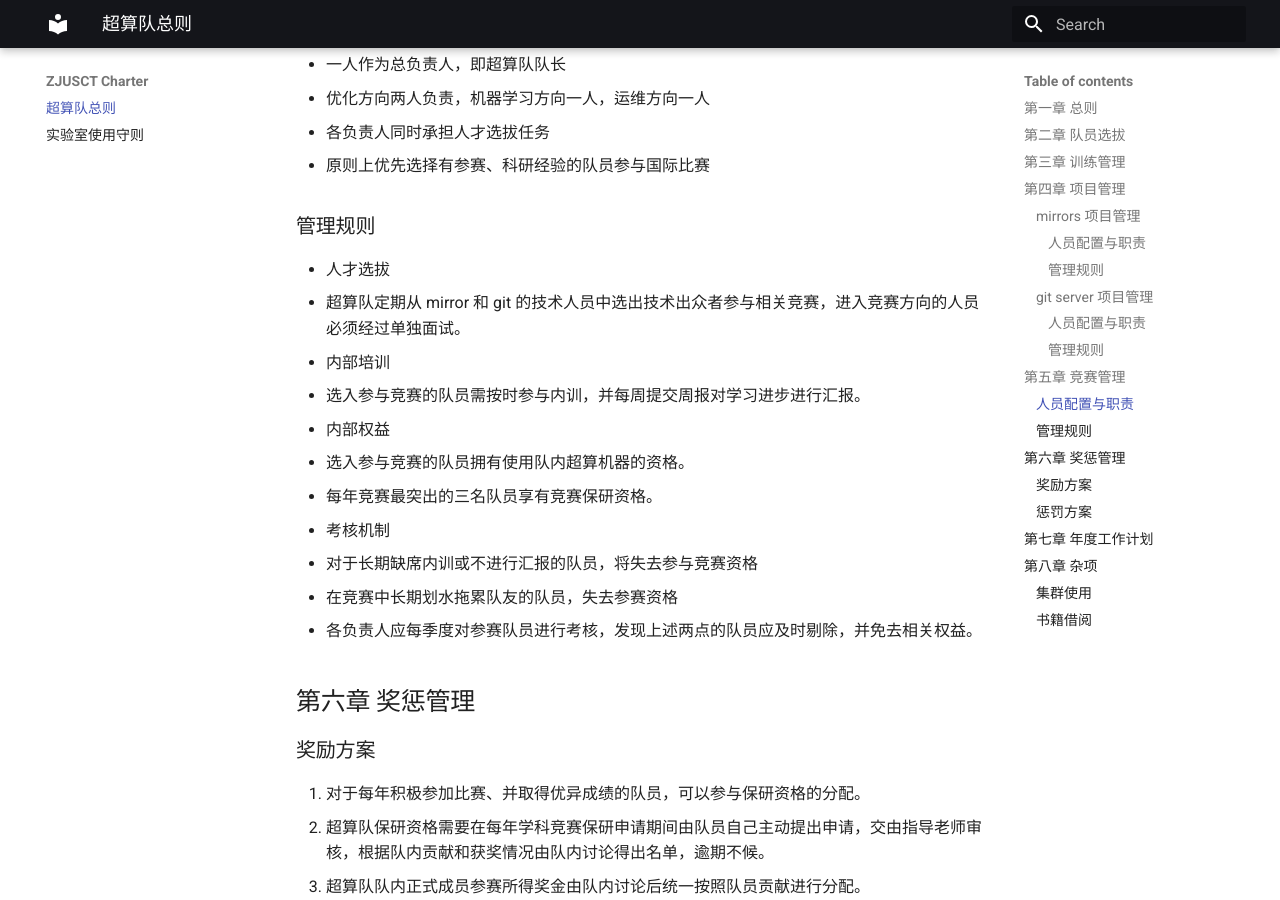
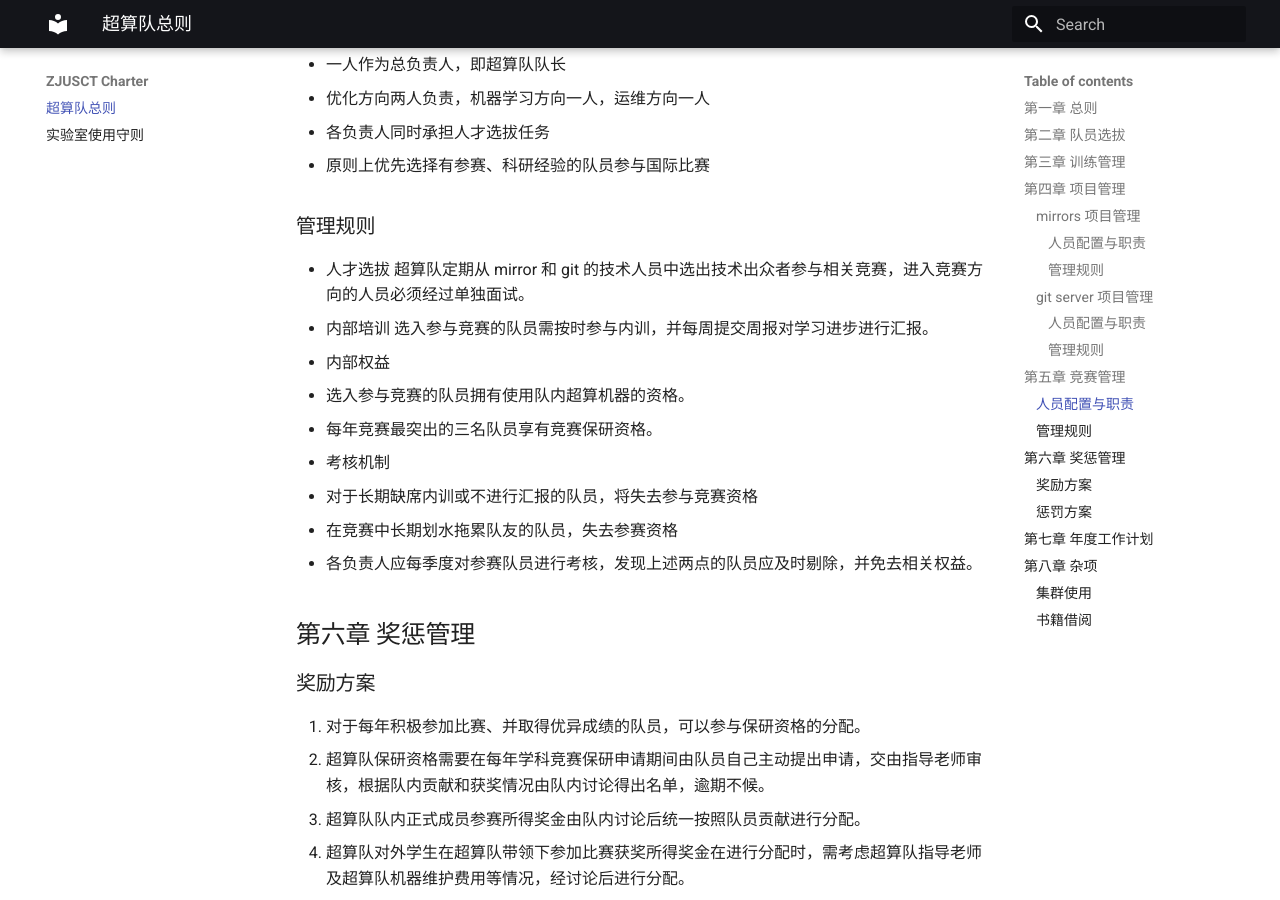
Before and after one commit to ZJUSCT/charter, an MkDocs documentation site: the page built from docs/index.md, in a window 1280 px wide and 900 px high, scrolled down 2739 px. Built offline with MkDocs 1.6.1 and Material for MkDocs 9.7.7, drawn with Linux system fonts in a browser that asks for light colours; part of the change alters nothing that is shown.

```diff
--- a/docs/index.md
+++ b/docs/index.md
@@ -79,16 +79,16 @@
 ### 管理规则
 
 - 人才选拔
-  - 超算队定期从 mirror 和 git 的技术人员中选出技术出众者参与相关竞赛，进入竞赛方向的人员必须经过单独面试。
+  超算队定期从 mirror 和 git 的技术人员中选出技术出众者参与相关竞赛，进入竞赛方向的人员必须经过单独面试。
 - 内部培训
-  - 选入参与竞赛的队员需按时参与内训，并每周提交周报对学习进步进行汇报。
+  选入参与竞赛的队员需按时参与内训，并每周提交周报对学习进步进行汇报。
 - 内部权益
-  - 选入参与竞赛的队员拥有使用队内超算机器的资格。
-  - 每年竞赛最突出的三名队员享有竞赛保研资格。
+  1. 选入参与竞赛的队员拥有使用队内超算机器的资格。
+  2. 每年竞赛最突出的三名队员享有竞赛保研资格。
 - 考核机制
-  - 对于长期缺席内训或不进行汇报的队员，将失去参与竞赛资格
-  - 在竞赛中长期划水拖累队友的队员，失去参赛资格
-  - 各负责人应每季度对参赛队员进行考核，发现上述两点的队员应及时剔除，并免去相关权益。
+  1. 对于长期缺席内训或不进行汇报的队员，将失去参与竞赛资格
+  2. 在竞赛中长期划水拖累队友的队员，失去参赛资格
+  3. 各负责人应每季度对参赛队员进行考核，发现上述两点的队员应及时剔除，并免去相关权益。
 
 ## 第六章 奖惩管理
 ### 奖励方案
```
